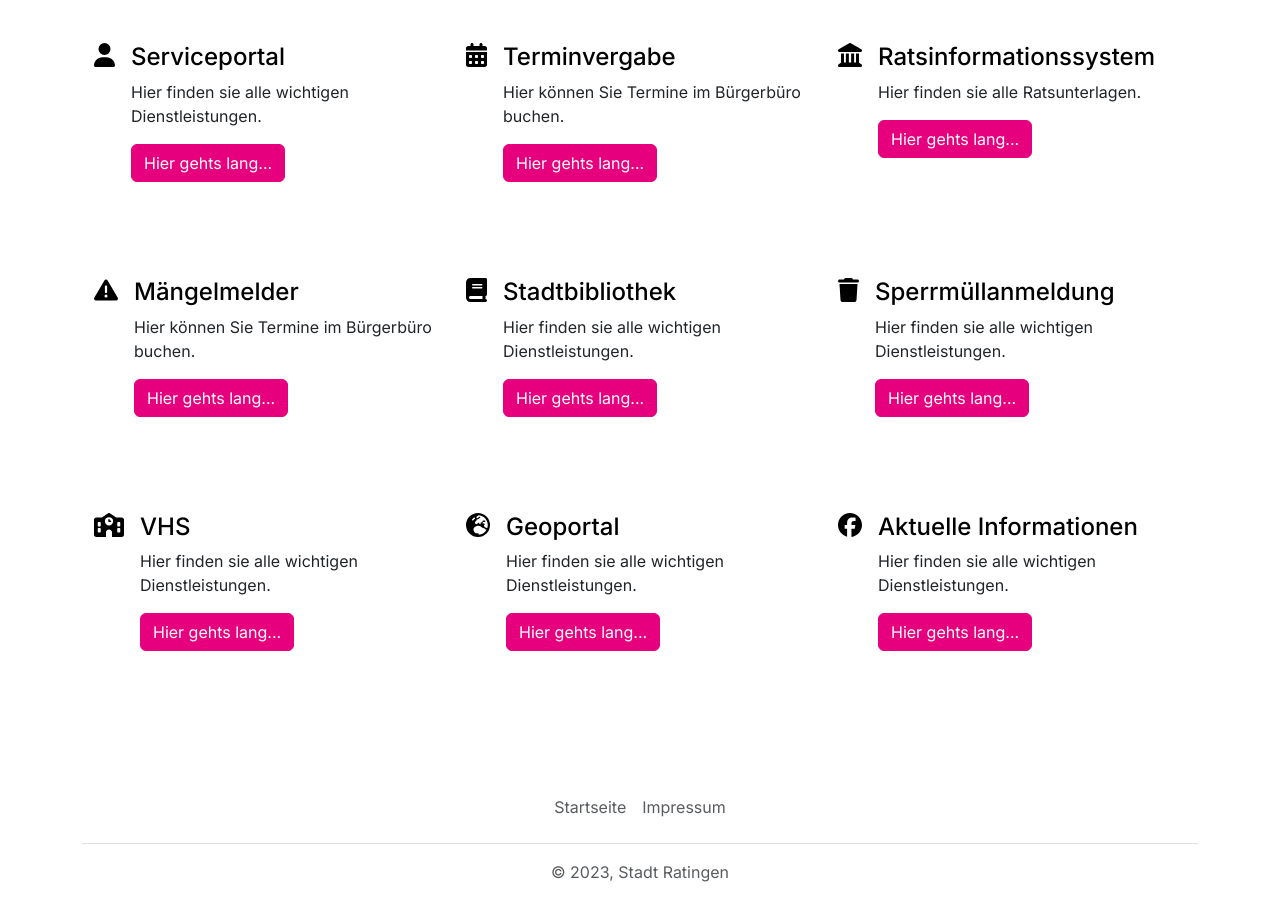
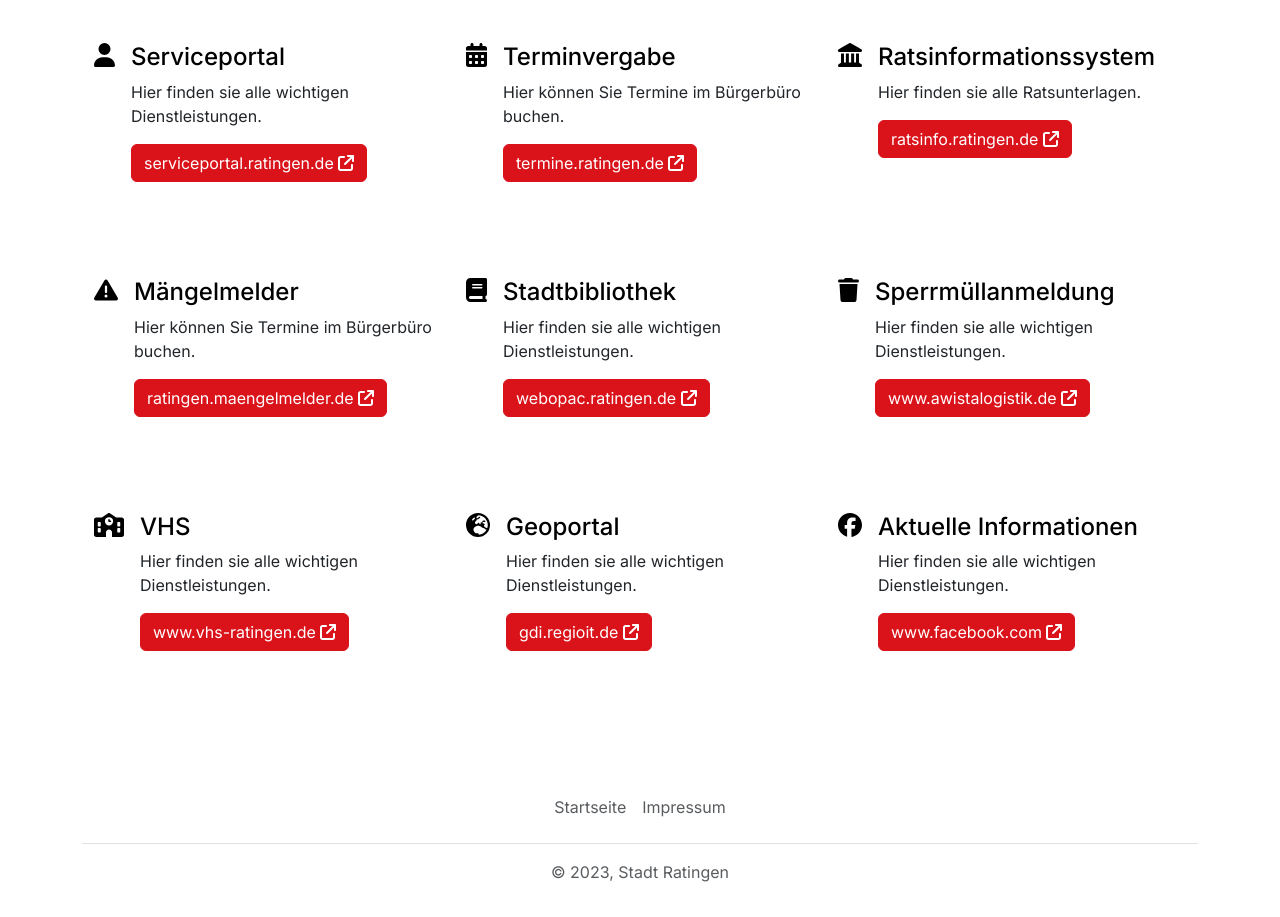
Before and after one commit to kevinriex/notfall.ratingen.de, a Next.js app: page / in a window 1280 px wide. Shown: the part 1160-2077 px from the top of the page. Built offline with nearby package versions, Linux system fonts and the light colour scheme.

Commit message:
working site
Co-authored-by: Konstantin W. <konstantinw@ledbrain.de>

```diff
--- a/src/app/(components)/Impressum.jsx
+++ b/src/app/(components)/Impressum.jsx
@@ -11,8 +11,7 @@ export default function Impressum() {
           40878 Ratingen
         </p>
         <h2>Kontakt</h2>
-        <p>
-          Telefon: <a href="tel:004921025501001">02102 550-1001</a>
+        <p>Telefon: <a href="tel:004921025501001">02102 550-1001</a>
           <br />
           E-Mail:{" "}
           <a href="mailto:datenschutz@ratingen.de">datenschutz@ratingen.de</a>
--- a/src/app/(components)/SideLinkBar.jsx
+++ b/src/app/(components)/SideLinkBar.jsx
@@ -10,7 +10,7 @@ import Col from 'react-bootstrap/Col';
 const LinkSammlung = [
     [{
       name: "Serviceportal",
-      href:"https://serviceportal.ratingen.de",
+      href:"https://serviceportal.ratingen.de/",
       desc: "Hier finden sie alle wichtigen Dienstleistungen.",
       icon: <FontAwesomeIcon icon={faUser} />
     },
@@ -22,7 +22,7 @@ const LinkSammlung = [
     },
     {
       name: "Ratsinformationssystem",
-      href: "https://ratsinfo.ratingen.de",
+      href: "https://ratsinfo.ratingen.de/",
       desc: "Hier finden sie alle Ratsunterlagen.",
       icon: <FontAwesomeIcon icon={faLandmark} />
     }],
@@ -52,13 +52,13 @@ const LinkSammlung = [
     },
     {
       name: "Geoportal",
-      href: "https://gdi.regioit.de/portal/apps/sites/#/kartendienste",
+      href: "https://gdi.regioit.de/portal/apps/sites/#/kartendienste/",
       desc: "Hier finden sie alle wichtigen Dienstleistungen.",
       icon: <FontAwesomeIcon icon={faEarthEurope} />
     },
     {
       name: "Aktuelle Informationen",
-      href: "https://www.facebook.com/DeinRatingen",
+      href: "https://www.facebook.com/DeinRatingen/",
       desc: "Hier finden sie alle wichtigen Dienstleistungen.",
       icon: <FontAwesomeIcon icon={faFacebook} />
     }]
--- a/src/app/(components)/SiteLink.jsx
+++ b/src/app/(components)/SiteLink.jsx
@@ -1,3 +1,6 @@
+import { FontAwesomeIcon } from '@fortawesome/react-fontawesome'
+import { faArrowUpRightFromSquare } from "@fortawesome/free-solid-svg-icons"
+
 export default function SiteLink({ name, href, desc, icon }) {
   return (
     <div className="col d-flex align-items-start">
@@ -8,7 +11,8 @@ export default function SiteLink({ name, href, desc, icon }) {
         <h3 className="fs-4 text-body-emphasis">{name}</h3>
         <p>{desc}</p>
         <a href={href} className="btn btn-primary">
-          Hier gehts lang...
+          {new RegExp(/(?:https:\/\/)(?<fqdn>(.*)(?:\.(de|com)))/, 'gm').exec(href).groups.fqdn}{' '}
+          <FontAwesomeIcon icon={faArrowUpRightFromSquare} />
         </a>
       </div>
     </div>
--- a/src/styles/styles.scss
+++ b/src/styles/styles.scss
@@ -1,4 +1,4 @@
-$primary: #e6007e;
+$primary: #da121a;
 
-
-@import "../node_modules/bootstrap/scss/bootstrap";
+// Immer zuletzt
+@import "node_modules/bootstrap/scss/bootstrap.scss";
```
